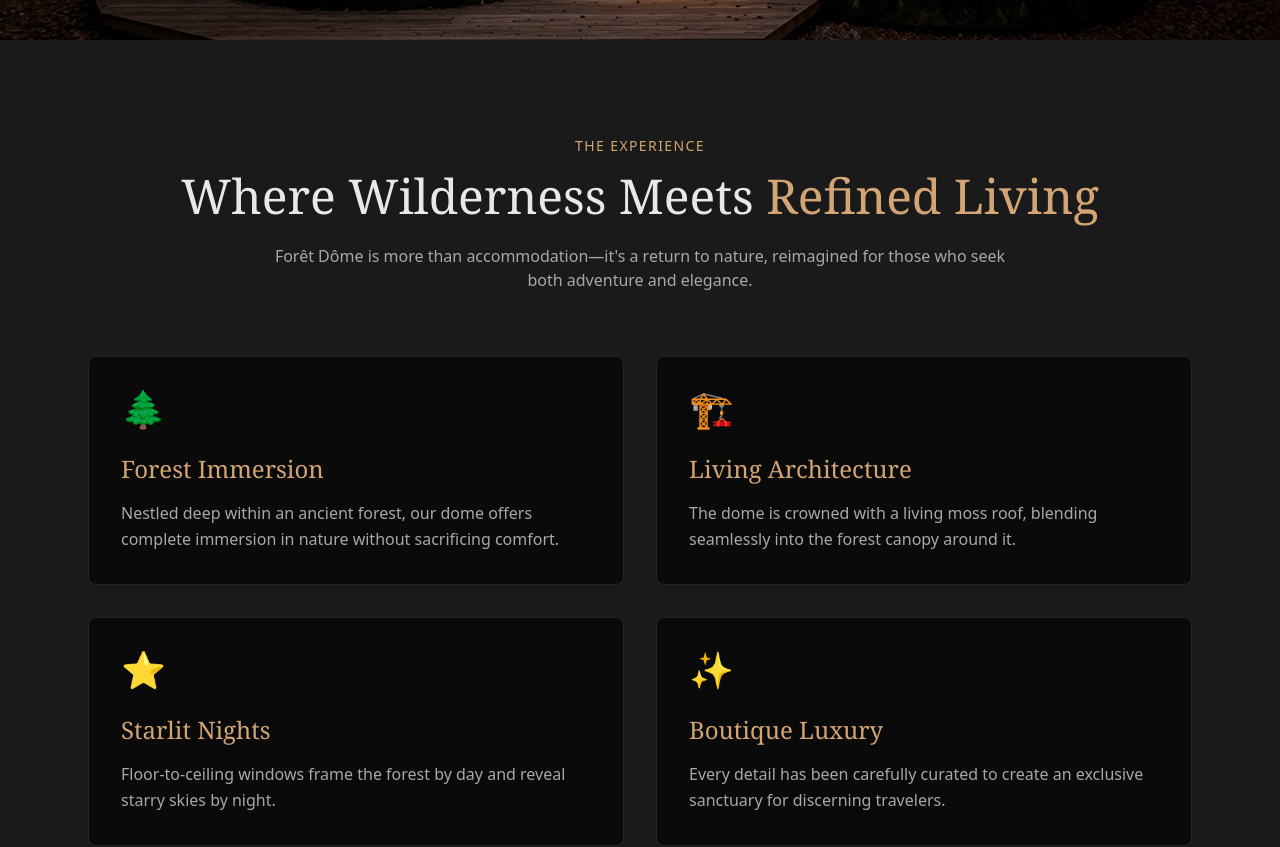
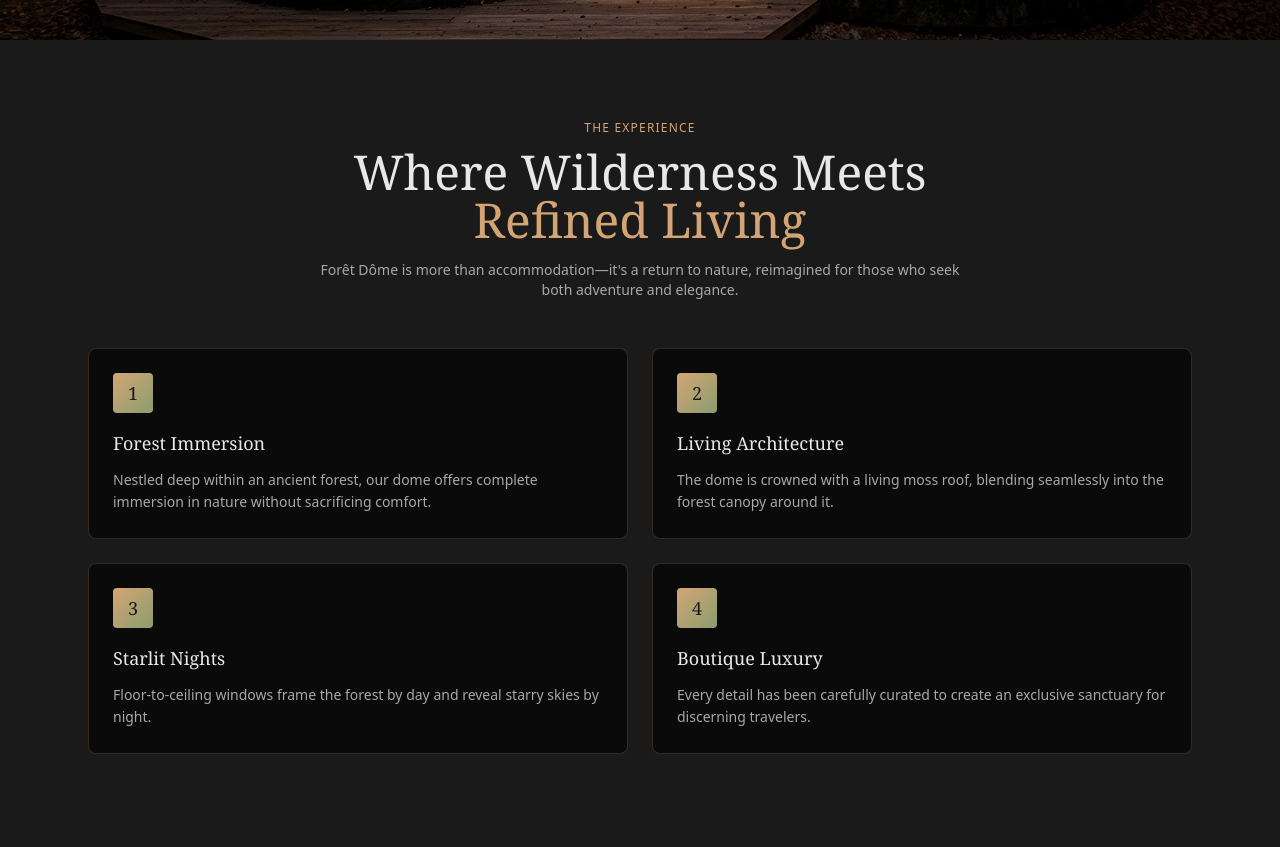
Before and after one commit to TNLConsulting/escapia, a Next.js app: page / in a window 1280 px wide. Shown: the part 760-1607 px from the top of the page. Built offline with nearby package versions, Linux system fonts and the light colour scheme.

Commit message:
Experience: proper number squares, exact font sizes from preview

```diff
--- a/src/components/Experience.tsx
+++ b/src/components/Experience.tsx
@@ -2,29 +2,35 @@
 
 export function Experience() {
   const cards = [
-    { title: "Forest Immersion", desc: "Nestled deep within an ancient forest, our dome offers complete immersion in nature without sacrificing comfort.", icon: "🌲" },
-    { title: "Living Architecture", desc: "The dome is crowned with a living moss roof, blending seamlessly into the forest canopy around it.", icon: "🏗️" },
-    { title: "Starlit Nights", desc: "Floor-to-ceiling windows frame the forest by day and reveal starry skies by night.", icon: "⭐" },
-    { title: "Boutique Luxury", desc: "Every detail has been carefully curated to create an exclusive sanctuary for discerning travelers.", icon: "✨" }
+    { title: "Forest Immersion", desc: "Nestled deep within an ancient forest, our dome offers complete immersion in nature without sacrificing comfort." },
+    { title: "Living Architecture", desc: "The dome is crowned with a living moss roof, blending seamlessly into the forest canopy around it." },
+    { title: "Starlit Nights", desc: "Floor-to-ceiling windows frame the forest by day and reveal starry skies by night." },
+    { title: "Boutique Luxury", desc: "Every detail has been carefully curated to create an exclusive sanctuary for discerning travelers." }
   ];
 
   return (
-    <section id="experience" className="w-full py-24" style={{ backgroundColor: "#1a1a1a" }}>
+    <section id="experience" className="w-full py-20" style={{ backgroundColor: "#1a1a1a" }}>
       <div className="max-w-6xl mx-auto px-6">
-        <p className="text-sm tracking-widest uppercase text-center mb-4" style={{ color: "#d4a574" }}>The Experience</p>
-        <h2 className="text-5xl font-serif font-light text-center mb-6" style={{ color: "#e8e8e8" }}>
-          Where Wilderness Meets <span style={{ color: "#d4a574" }}>Refined Living</span>
+        <p className="text-xs tracking-widest uppercase text-center mb-3" style={{ color: "#d4a574" }}>The Experience</p>
+        <h2 className="text-4xl md:text-5xl font-serif font-light text-center mb-4" style={{ color: "#e8e8e8" }}>
+          Where Wilderness Meets <br />
+          <span style={{ color: "#d4a574" }}>Refined Living</span>
         </h2>
-        <p className="text-center max-w-3xl mx-auto mb-16" style={{ color: "#a8a8a8" }}>
+        <p className="text-center max-w-2xl mx-auto mb-12 text-sm" style={{ color: "#a8a8a8" }}>
           Forêt Dôme is more than accommodation—it's a return to nature, reimagined for those who seek both adventure and elegance.
         </p>
 
-        <div className="grid md:grid-cols-2 gap-8">
+        <div className="grid md:grid-cols-2 gap-6">
           {cards.map((card, i) => (
-            <div key={i} className="rounded-lg p-8 transition-all hover:border-opacity-100" style={{ backgroundColor: "#0a0a0a", border: "1px solid rgba(212, 165, 116, 0.15)" }}>
-              <div className="text-4xl mb-6">{card.icon}</div>
-              <h3 className="text-2xl font-serif font-light mb-4" style={{ color: "#d4a574" }}>{card.title}</h3>
-              <p style={{ color: "#a8a8a8", lineHeight: "1.6" }}>{card.desc}</p>
+            <div key={i} className="p-6" style={{ backgroundColor: "#0a0a0a", border: "1px solid rgba(212, 165, 116, 0.2)", borderRadius: "8px" }}>
+              <div
+                className="w-10 h-10 rounded flex items-center justify-center text-lg font-serif font-light mb-4"
+                style={{ background: "linear-gradient(135deg, #d4a574 0%, #8b9d6f 100%)", color: "#1a1a1a" }}
+              >
+                {i + 1}
+              </div>
+              <h3 className="text-lg font-serif font-light mb-3" style={{ color: "#e8e8e8" }}>{card.title}</h3>
+              <p className="text-sm" style={{ color: "#a8a8a8", lineHeight: "1.6" }}>{card.desc}</p>
             </div>
           ))}
         </div>
```
